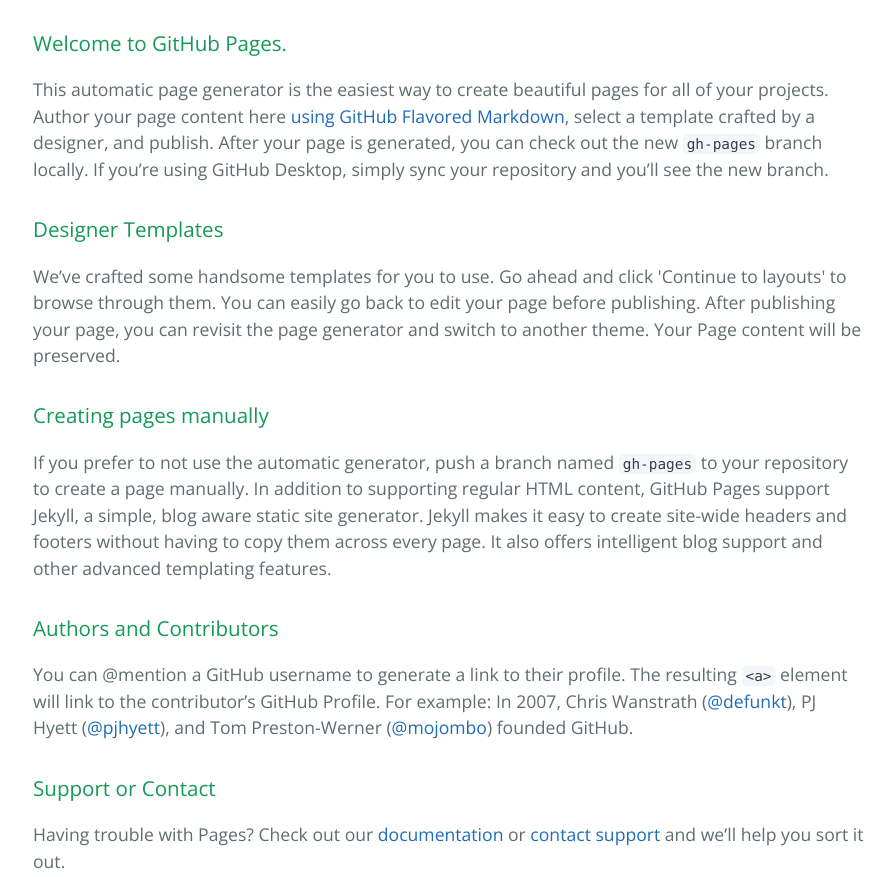
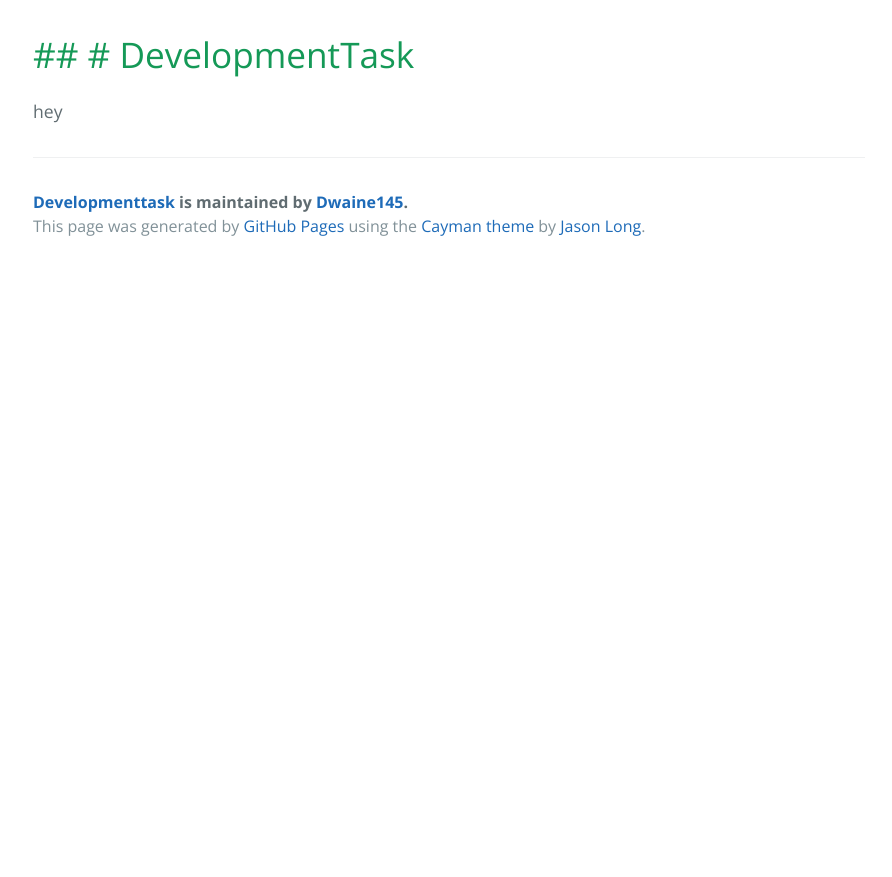
Before and after one commit to Dwaine145/DevelopmentTask, a plain HTML site: page index.html in a window 1280 px wide. Shown: the part 340-1217 px from the top of the page, without its empty margins (191-1083 px from the left). After the commit the page ends 800 px from the top, so only its background shows below. Drawn offline with nearby package versions, Linux system fonts and the light colour scheme.

```diff
--- a/index.html
+++ b/index.html
@@ -19,30 +19,10 @@
     </section>
 
     <section class="main-content">
-      <h3>
-<a id="welcome-to-github-pages" class="anchor" href="#welcome-to-github-pages" aria-hidden="true"><span aria-hidden="true" class="octicon octicon-link"></span></a>Welcome to GitHub Pages.</h3>
+      <h1>
+<a id="--developmenttask" class="anchor" href="#--developmenttask" aria-hidden="true"><span aria-hidden="true" class="octicon octicon-link"></span></a>## # DevelopmentTask</h1>
 
-<p>This automatic page generator is the easiest way to create beautiful pages for all of your projects. Author your page content here <a href="https://guides.github.com/features/mastering-markdown/">using GitHub Flavored Markdown</a>, select a template crafted by a designer, and publish. After your page is generated, you can check out the new <code>gh-pages</code> branch locally. If you’re using GitHub Desktop, simply sync your repository and you’ll see the new branch.</p>
-
-<h3>
-<a id="designer-templates" class="anchor" href="#designer-templates" aria-hidden="true"><span aria-hidden="true" class="octicon octicon-link"></span></a>Designer Templates</h3>
-
-<p>We’ve crafted some handsome templates for you to use. Go ahead and click 'Continue to layouts' to browse through them. You can easily go back to edit your page before publishing. After publishing your page, you can revisit the page generator and switch to another theme. Your Page content will be preserved.</p>
-
-<h3>
-<a id="creating-pages-manually" class="anchor" href="#creating-pages-manually" aria-hidden="true"><span aria-hidden="true" class="octicon octicon-link"></span></a>Creating pages manually</h3>
-
-<p>If you prefer to not use the automatic generator, push a branch named <code>gh-pages</code> to your repository to create a page manually. In addition to supporting regular HTML content, GitHub Pages support Jekyll, a simple, blog aware static site generator. Jekyll makes it easy to create site-wide headers and footers without having to copy them across every page. It also offers intelligent blog support and other advanced templating features.</p>
-
-<h3>
-<a id="authors-and-contributors" class="anchor" href="#authors-and-contributors" aria-hidden="true"><span aria-hidden="true" class="octicon octicon-link"></span></a>Authors and Contributors</h3>
-
-<p>You can @mention a GitHub username to generate a link to their profile. The resulting <code>&lt;a&gt;</code> element will link to the contributor’s GitHub Profile. For example: In 2007, Chris Wanstrath (<a href="https://github.com/defunkt" class="user-mention">@defunkt</a>), PJ Hyett (<a href="https://github.com/pjhyett" class="user-mention">@pjhyett</a>), and Tom Preston-Werner (<a href="https://github.com/mojombo" class="user-mention">@mojombo</a>) founded GitHub.</p>
-
-<h3>
-<a id="support-or-contact" class="anchor" href="#support-or-contact" aria-hidden="true"><span aria-hidden="true" class="octicon octicon-link"></span></a>Support or Contact</h3>
-
-<p>Having trouble with Pages? Check out our <a href="https://help.github.com/pages">documentation</a> or <a href="https://github.com/contact">contact support</a> and we’ll help you sort it out.</p>
+<p>hey</p>
 
       <footer class="site-footer">
         <span class="site-footer-owner"><a href="https://github.com/Dwaine145/DevelopmentTask">Developmenttask</a> is maintained by <a href="https://github.com/Dwaine145">Dwaine145</a>.</span>
```
Also changed, not shown: params.json (+1 -1 lines).
